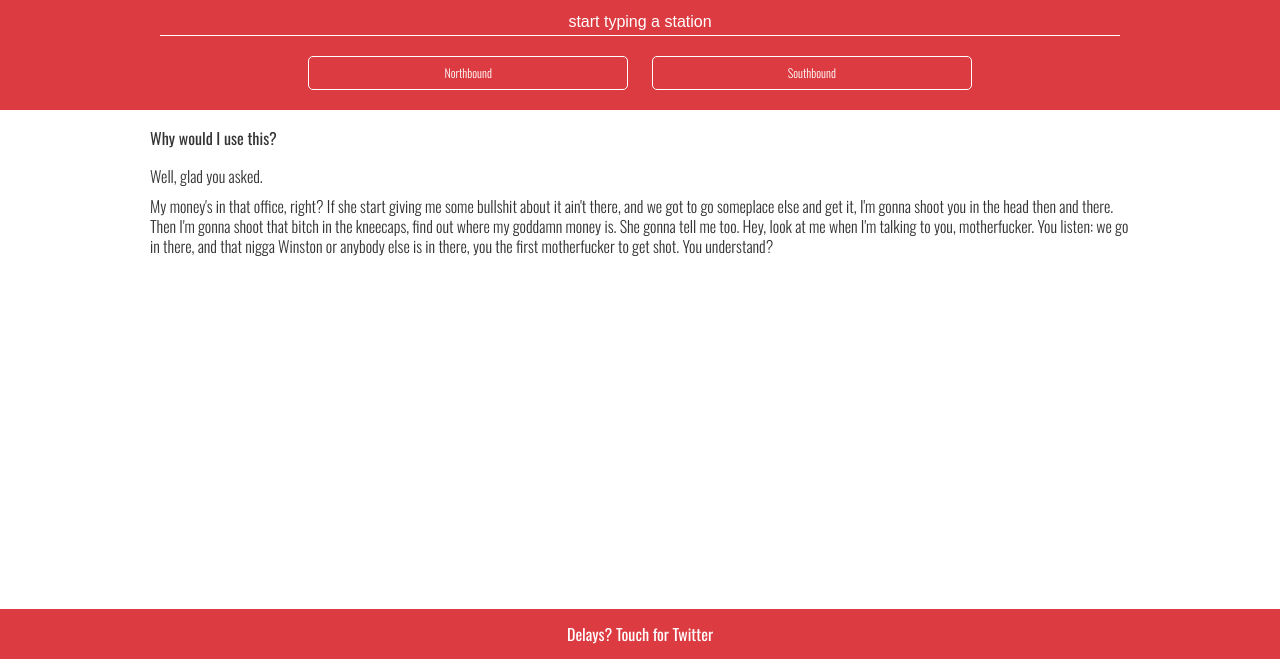
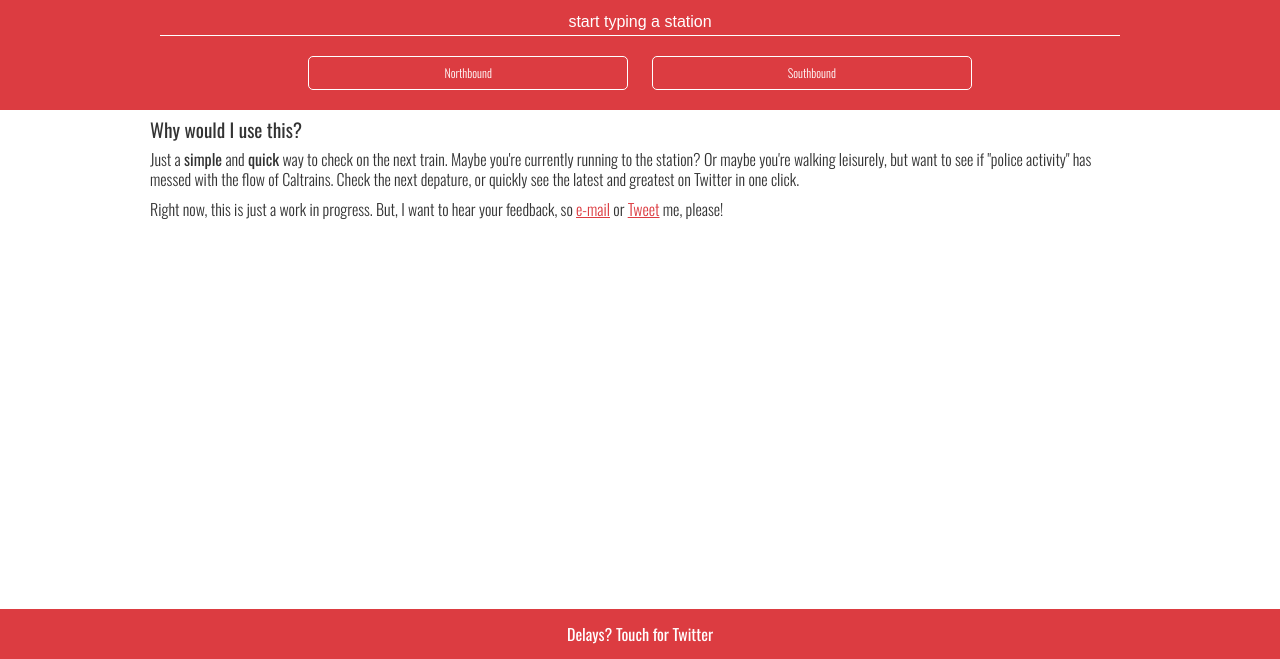
Before and after one commit to derrickshowers/caltrain, a website: page src/index.html in a window 1280 px wide. Shown: the part 141-800 px from the top of the page. Drawn offline with nearby package versions, Linux system fonts and the light colour scheme.

Commit message:
update messaging

```diff
--- a/src/css/scss/partials/_base.scss
+++ b/src/css/scss/partials/_base.scss
@@ -4,6 +4,15 @@
 body {
 	font-family: 'Oswald', sans-serif;
 	color: $mainTextColor;
+}
+strong {
+  font-weight: 500;
+}
+a {
+  color: $caltrainRed;
+}
+a:hover {
+  text-decoration: none;
 }
 
 /*
--- a/src/css/scss/partials/_layout.scss
+++ b/src/css/scss/partials/_layout.scss
@@ -11,7 +11,6 @@
     text-transform: uppercase;
   }
 }
-
 #search-stop {
   margin: 10px 0;
   background-color: $caltrainRed;
@@ -78,7 +77,7 @@
   max-width: 980px;
   margin: 0 auto;
   h3 {
-    margin: 20px 0;
+    font-size: 1.2em;
   }
   p {
     font-weight: 100;
--- a/src/index.html
+++ b/src/index.html
@@ -15,8 +15,8 @@
   </div>
   <article id="introduction">
     <h3>Why would I use this?</h3>
-    <p>Well, glad you asked.</p>
-    <p>My money's in that office, right? If she start giving me some bullshit about it ain't there, and we got to go someplace else and get it, I'm gonna shoot you in the head then and there. Then I'm gonna shoot that bitch in the kneecaps, find out where my goddamn money is. She gonna tell me too. Hey, look at me when I'm talking to you, motherfucker. You listen: we go in there, and that nigga Winston or anybody else is in there, you the first motherfucker to get shot. You understand?</p>
+    <p>Just a <strong>simple</strong> and <strong>quick</strong> way to check on the next train. Maybe you're currently running to the station? Or maybe you're walking leisurely, but want to see if "police activity" has messed with the flow of Caltrains. Check the next depature, or quickly see the latest and greatest on Twitter in one click.</p>
+    <p>Right now, this is just a work in progress. But, I want to hear your feedback, so <a href="mailto:derrick@derrickshowers.com">e-mail</a> or <a href="https://twitter.com/derrickshowers">Tweet</a> me, please!</p>
   </article>
   <ul id="results" class="cf"></ul>
 
```
Also changed, not shown: src/css/styles.css.
